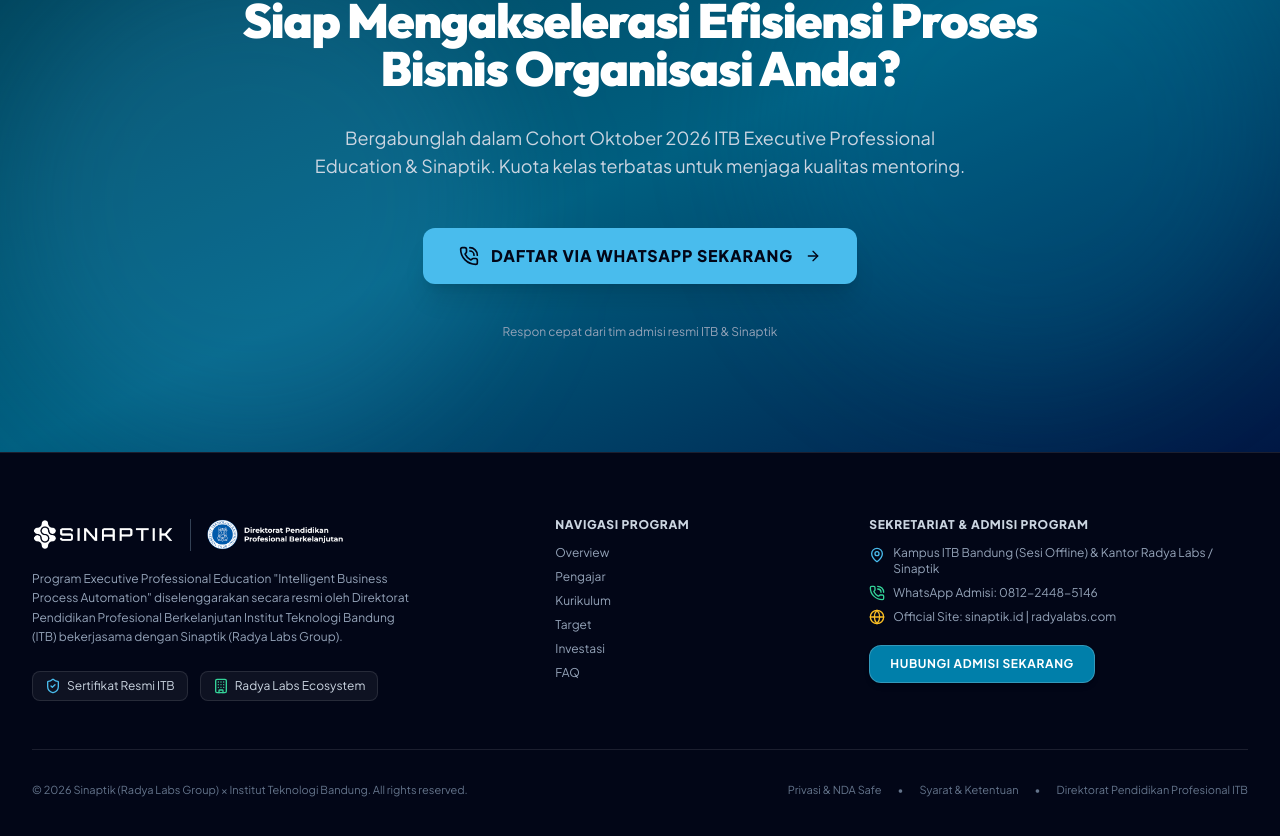
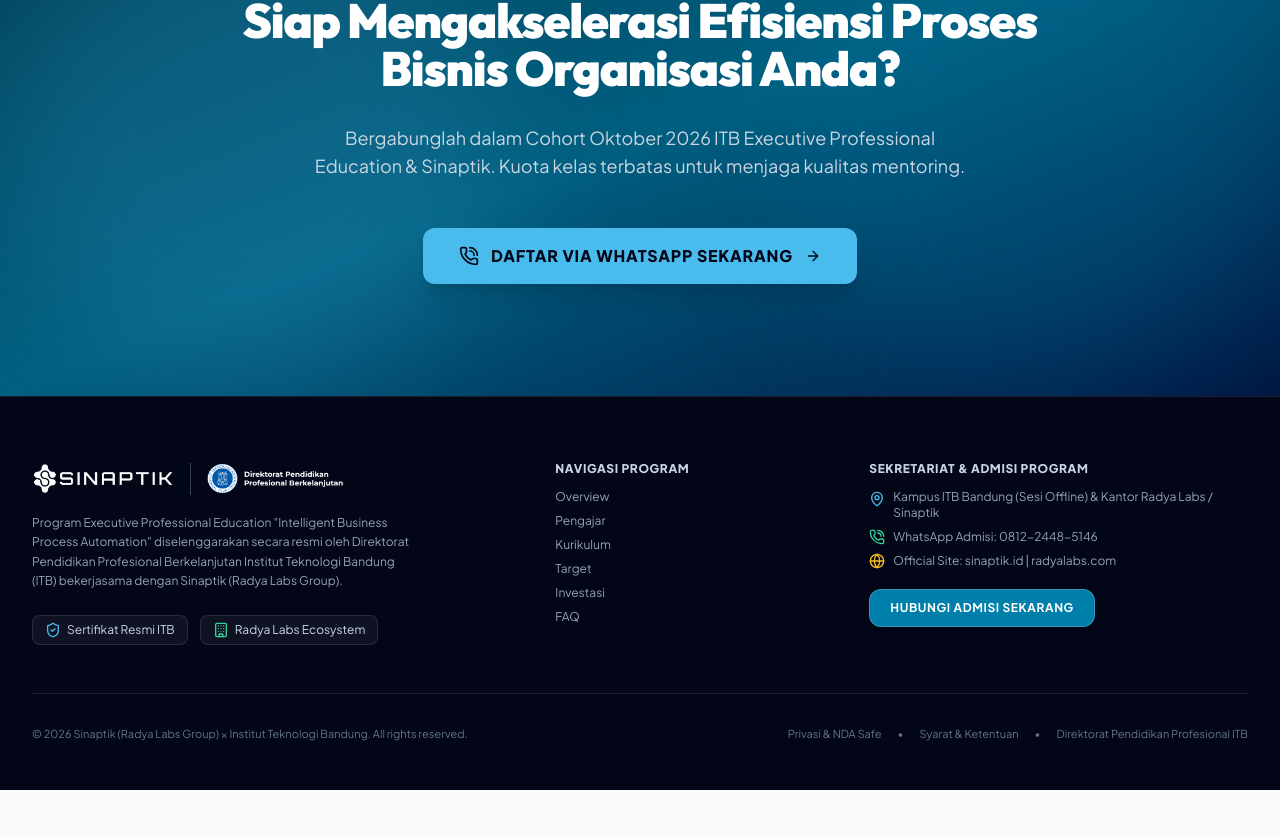
Before and after one commit to Jundihd/websitesinaptik-ibpa, a React (Vite) app: page / in a window 1280 px wide. Shown: the part 6364-7200 px from the top of the page. After the commit the page ends 7154 px from the top, so only its background shows below. Built offline with nearby package versions, Linux system fonts and the light colour scheme.

Commit message:
remove text

```diff
--- a/src/components/FinalCtaSection.jsx
+++ b/src/components/FinalCtaSection.jsx
@@ -33,10 +33,6 @@
           </button>
         </div>
 
-        <div className="pt-2 text-xs text-slate-400 flex items-center justify-center gap-4 flex-wrap">
-          <span>{t.ctaBanner.subNote}</span>
-        </div>
-
       </div>
     </section>
   );
```
